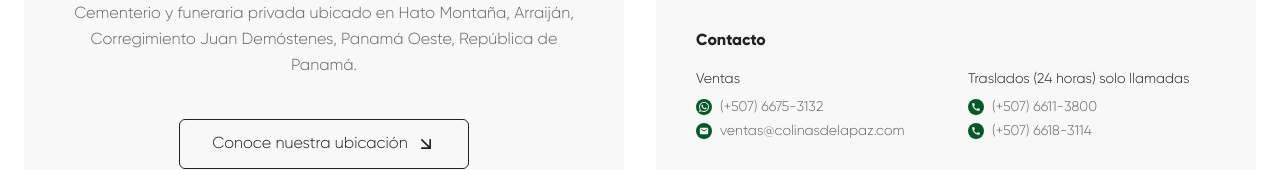
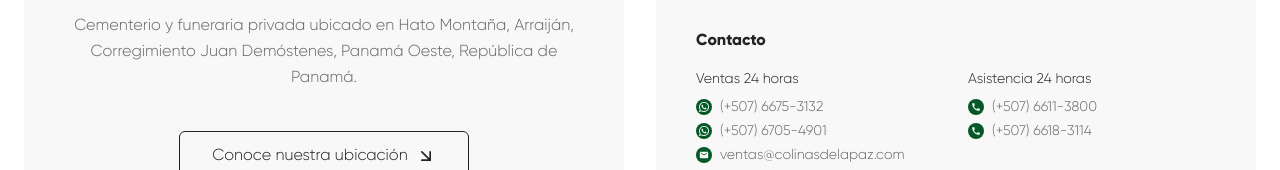
Before and after one commit to GrupoSemah/colinaswebpage, an Astro site: page /preguntas-frecuentes in a window 1280 px wide. Shown: the part 1367-1537 px from the top of the page. Built offline with nearby package versions, Linux system fonts and the light colour scheme; Astro itself is replaced by a stand-in of ours.

Commit message:
feat: update contact info and Saturday schedule

```diff
--- a/src/components/Shared/footer/Footer.astro
+++ b/src/components/Shared/footer/Footer.astro
@@ -65,7 +65,7 @@
             <div class="font-bold text-dark-gray mb-4 text-base">Contacto</div>
             <div class="grid grid-cols-1 md:grid-cols-2 gap-4 md:gap-6">
               <div>
-                <div class="text-sm font-medium text-dark-gray mb-2">Ventas</div>
+                <div class="text-sm font-medium text-dark-gray mb-2">Ventas 24 horas</div>
                 <a href="https://wa.me/50766753132" target="_blank" rel="noopener noreferrer" class="flex items-center gap-2 mb-1 hover:text-green-primary transition-colors cursor-pointer" aria-label="Contactar ventas por WhatsApp">
                   <div class="w-4 h-4 bg-green-dark rounded-full flex items-center justify-center">
                     <svg class="w-2.5 h-2.5 text-white" fill="currentColor" viewBox="0 0 24 24">
@@ -73,6 +73,14 @@
                     </svg>
                   </div>
                   <span class="text-sm text-gray-accessible">(+507) 6675-3132</span>
+                </a>
+                <a href="https://wa.me/50767054901" target="_blank" rel="noopener noreferrer" class="flex items-center gap-2 mb-1 hover:text-green-primary transition-colors cursor-pointer" aria-label="Contactar ventas por WhatsApp (línea 2)">
+                  <div class="w-4 h-4 bg-green-dark rounded-full flex items-center justify-center">
+                    <svg class="w-2.5 h-2.5 text-white" fill="currentColor" viewBox="0 0 24 24">
+                      <path d="M17.472 14.382c-.297-.149-1.758-.867-2.03-.967-.273-.099-.471-.148-.67.15-.197.297-.767.966-.94 1.164-.173.199-.347.223-.644.075-.297-.15-1.255-.463-2.39-1.475-.883-.788-1.48-1.761-1.653-2.059-.173-.297-.018-.458.13-.606.134-.133.298-.347.446-.52.149-.174.198-.298.298-.497.099-.198.05-.371-.025-.52-.075-.149-.669-1.612-.916-2.207-.242-.579-.487-.5-.669-.51-.173-.008-.371-.01-.57-.01-.198 0-.52.074-.792.372-.272.297-1.04 1.016-1.04 2.479 0 1.462 1.065 2.875 1.213 3.074.149.198 2.096 3.2 5.077 4.487.709.306 1.262.489 1.694.625.712.227 1.36.195 1.871.118.571-.085 1.758-.719 2.006-1.413.248-.694.248-1.289.173-1.413-.074-.124-.272-.198-.57-.347m-5.421 7.403h-.004a9.87 9.87 0 01-5.031-1.378l-.361-.214-3.741.982.998-3.648-.235-.374a9.86 9.86 0 01-1.51-5.26c.001-5.45 4.436-9.884 9.888-9.884 2.64 0 5.122 1.03 6.988 2.898a9.825 9.825 0 012.893 6.994c-.003 5.45-4.437 9.884-9.885 9.884m8.413-18.297A11.815 11.815 0 0012.05 0C5.495 0 .16 5.335.157 11.892c0 2.096.547 4.142 1.588 5.945L.057 24l6.305-1.654a11.882 11.882 0 005.683 1.448h.005c6.554 0 11.890-5.335 11.893-11.893A11.821 11.821 0 0020.885 3.787"/>
+                    </svg>
+                  </div>
+                  <span class="text-sm text-gray-accessible">(+507) 6705-4901</span>
                 </a>
                 <div class="flex items-center gap-2">
                   <div class="w-4 h-4 bg-green-dark rounded-full flex items-center justify-center">
@@ -84,7 +92,7 @@
                 </div>
               </div>
               <div>
-                <div class="text-sm font-medium text-dark-gray mb-2">Traslados (24 horas) solo llamadas</div>
+                <div class="text-sm font-medium text-dark-gray mb-2">Asistencia 24 horas</div>
                 <div class="space-y-1">
                   <div class="flex items-center gap-2">
                     <div class="w-4 h-4 bg-green-dark rounded-full flex items-center justify-center">
--- a/src/components/contact/Hero.astro
+++ b/src/components/contact/Hero.astro
@@ -33,7 +33,7 @@
             <!-- Sábado -->
             <div class="text-center">
               <h3 class="font-semibold text-dark-gray mb-2">Sábado</h3>
-              <p class="text-dark-gray/80">8:00am a 3:00pm</p>
+              <p class="text-dark-gray/80">8:00am a 2:00pm</p>
             </div>
 
             <!-- Domingo -->
--- a/src/pages/preguntas-frecuentes.astro
+++ b/src/pages/preguntas-frecuentes.astro
@@ -72,7 +72,7 @@
               <p>Colinas de la Paz tiene su oficina dentro del Campo Santo. El horario de oficina es de:</p>
               <div class="ml-4">
                 <p>Lunes a viernes: 8:00 am a 5:00 pm</p>
-                <p>Sábado: 8:00 am a 3:00 pm</p>
+                <p>Sábado: 8:00 am a 2:00 pm</p>
                 <p>Domingo: Cerrado</p>
               </div>
               <p>También puedes escribirnos a través de nuestras redes sociales, correo electrónico a ventas@colinasdelapaz.com o llenar el formulario de contacto en la sección Agenda tu visita.</p>
```
